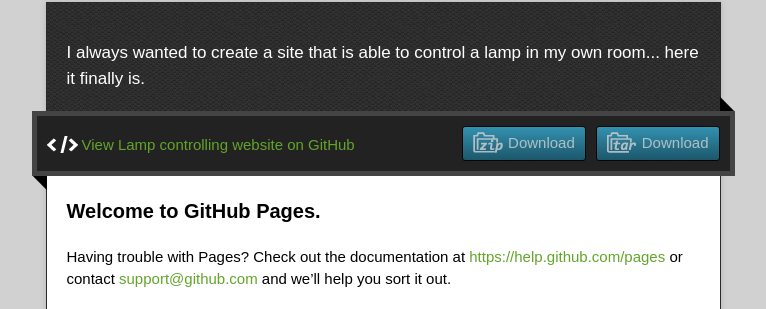
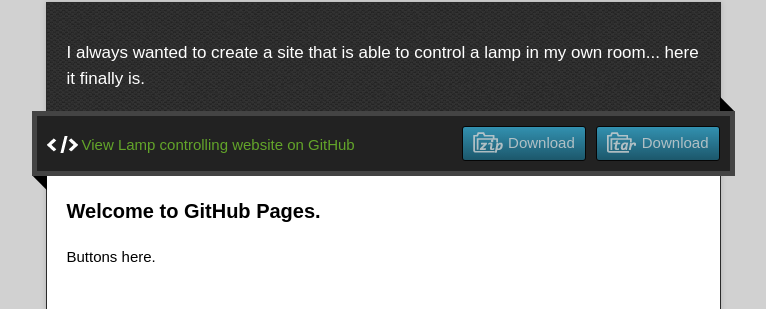
Before and after one commit to rmeertens/lamp_controlling_website, a plain HTML site: page index.html in a window 1280 px wide. Shown: the part 218-527 px from the top of the page, without its empty margins (257-1023 px from the left). Drawn offline with nearby package versions, Linux system fonts and the light colour scheme.

Commit message:
Update index.html

```diff
--- a/index.html
+++ b/index.html
@@ -39,7 +39,7 @@
           <h3>
 <a id="welcome-to-github-pages" class="anchor" href="#welcome-to-github-pages" aria-hidden="true"><span class="octicon octicon-link"></span></a>Welcome to GitHub Pages.</h3>
 
-<p>Having trouble with Pages? Check out the documentation at <a href="https://help.github.com/pages">https://help.github.com/pages</a> or contact <a href="mailto:support@github.com">support@github.com</a> and we’ll help you sort it out.</p>
+<p>Buttons here.</p>
         </article>
       </div>
     </div>
```
